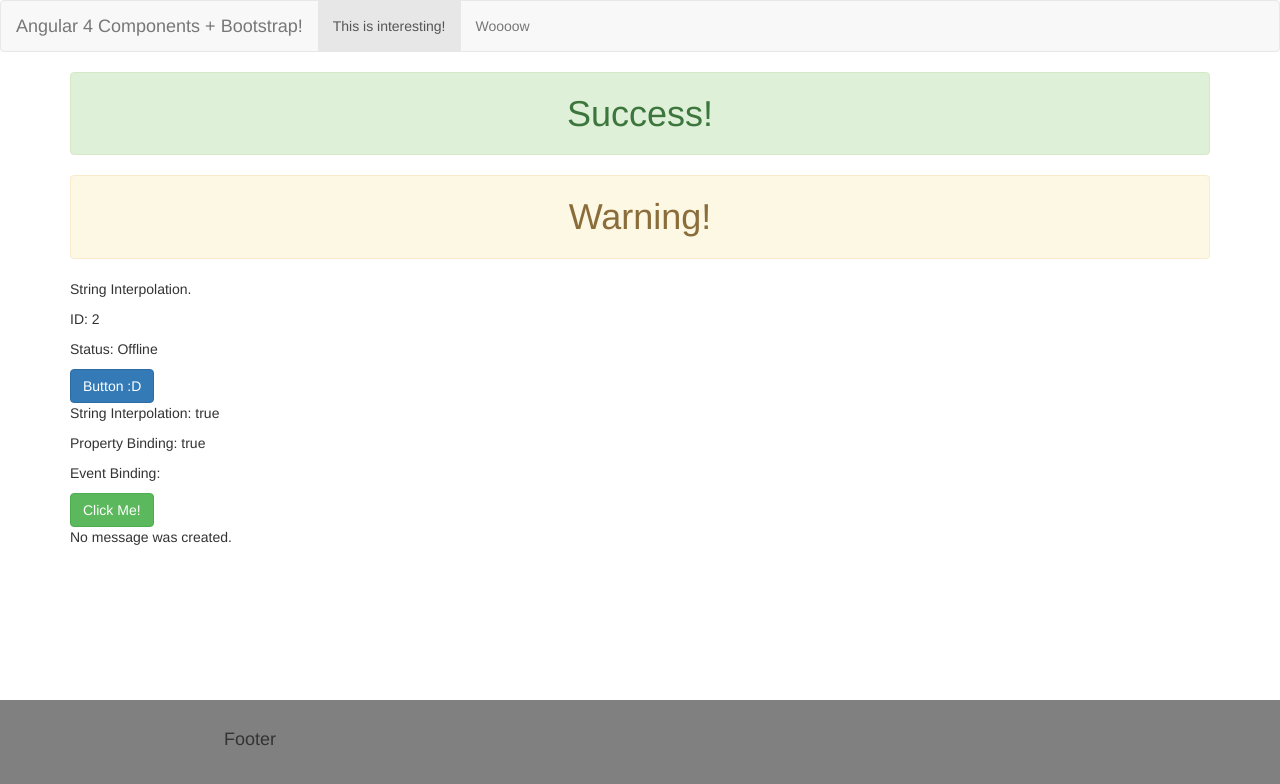
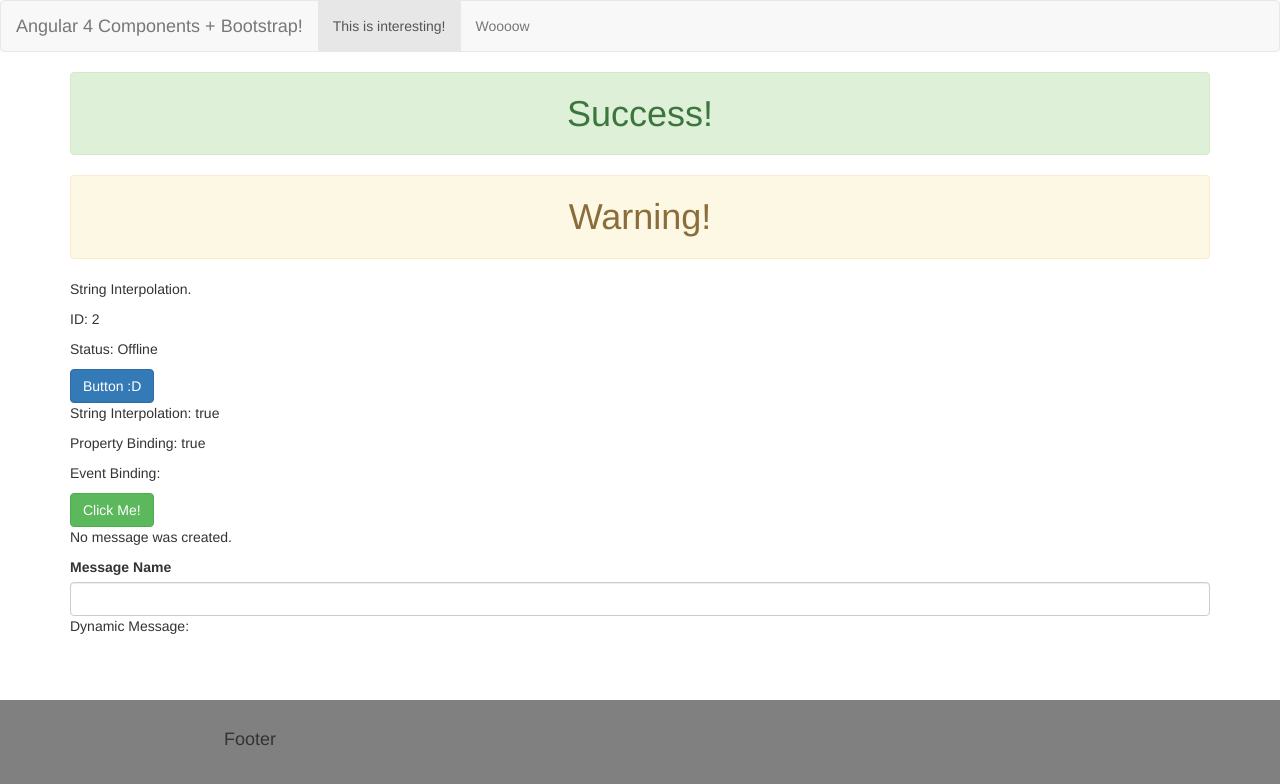
Before and after one commit to ArmandoHerra/Angular4, an Angular app in the folder myApp/: page / in a window 1280 px wide. Shown: the top 784 px of the page. Built offline with nearby package versions, Linux system fonts and the light colour scheme.

Commit message:
Practiced with passing and using data with databinding.

```diff
--- a/myApp/src/app/property-binding/property-binding.component.html
+++ b/myApp/src/app/property-binding/property-binding.component.html
@@ -9,5 +9,13 @@
         <p >Event Binding: </p>
         <button class="btn btn-success" (click)="onCreateMessage()">Click Me!</button>
         <p> {{ messageCreationStatus }} </p>
+        <!-- Passing and using data with event binding. -->
+        <label>Message Name</label>
+        <input
+            type="text"
+            class="form-control"
+            (input) = "onUpdateMessageName($event)"
+        >
+        <p> Dynamic Message: {{ messageName }} </p>
     </div>
 </div>
--- a/myApp/src/app/property-binding/property-binding.component.ts
+++ b/myApp/src/app/property-binding/property-binding.component.ts
@@ -9,6 +9,7 @@ export class PropertyBindingComponent implements OnInit {
 
     allowNewMessage = false;
     messageCreationStatus = "No message was created.";
+	messageName = "";
 
 	constructor() {
         setTimeout(() => {
@@ -23,4 +24,8 @@ export class PropertyBindingComponent implements OnInit {
         this.messageCreationStatus = "Message was created!";
     }
 
+	onUpdateMessageName(event: Event) {
+		this.messageName = (<HTMLInputElement>event.target).value;
+	}
+
 }
```
